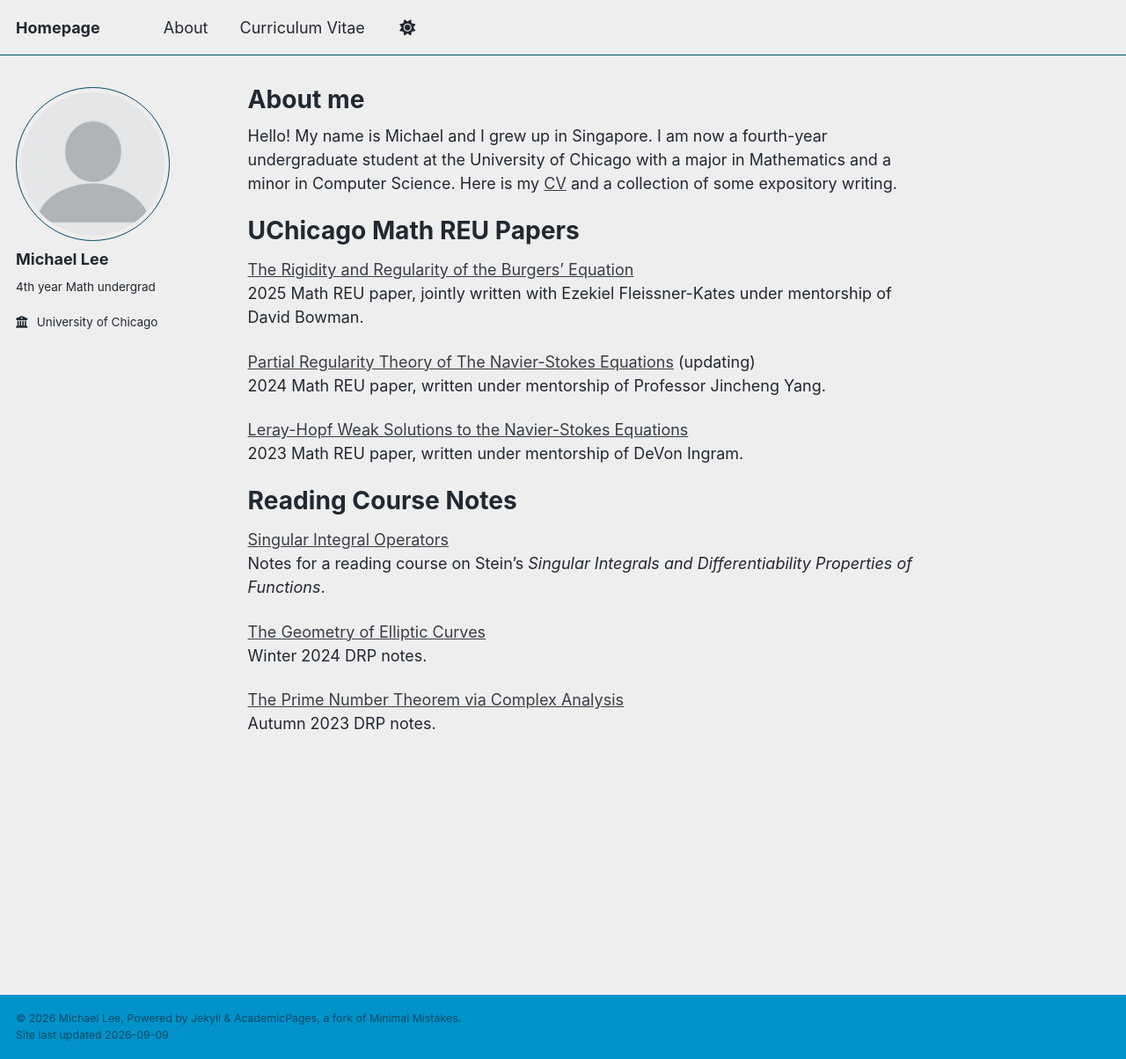
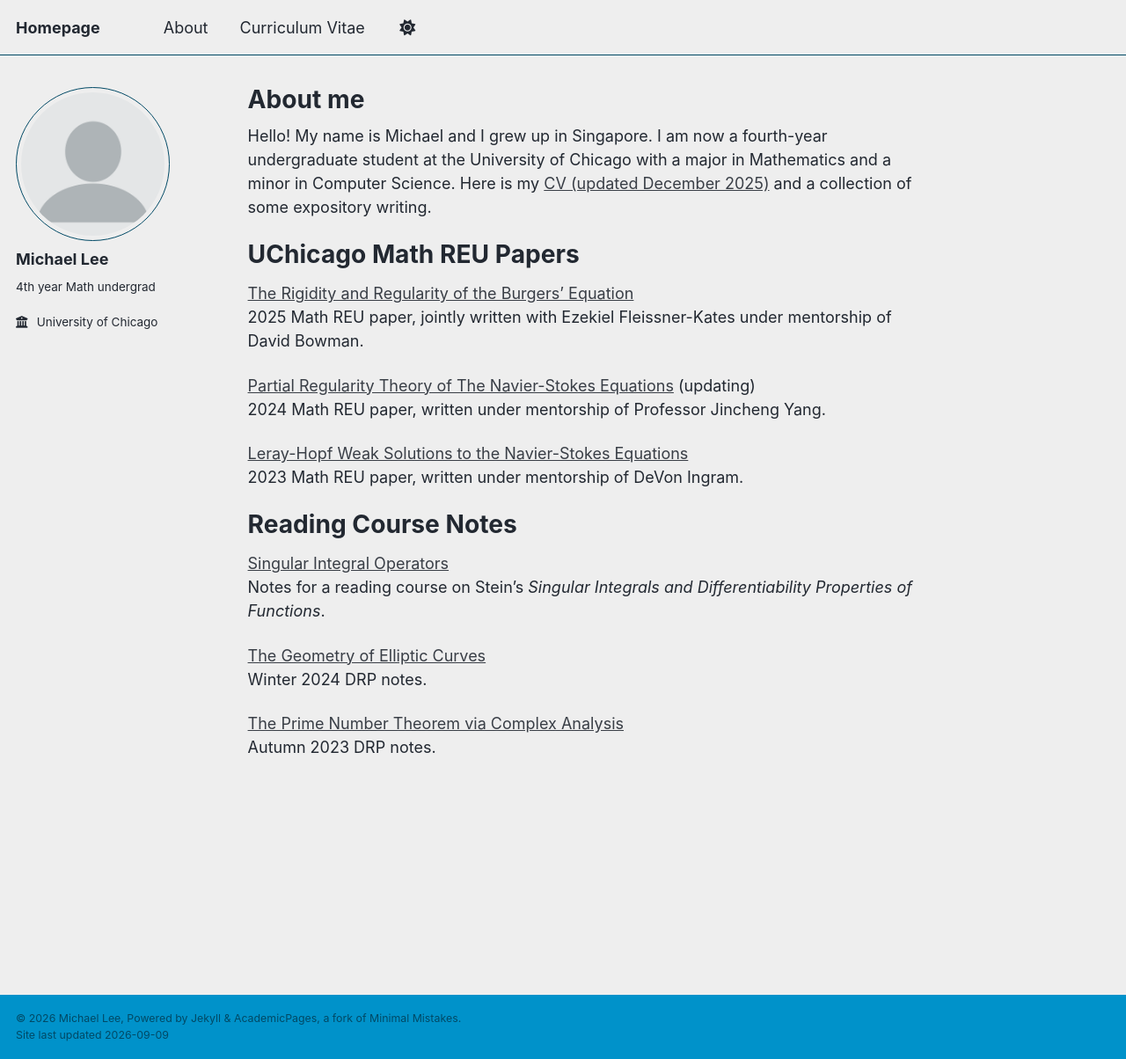
Before and after one commit to leemichaeljh/leemichaeljh.github.io, a Jekyll site: the page built from _pages/about.md, in a window 1280 px wide and 1204 px high. Shown: the whole window at 88% size. Built offline with Jekyll 4.4.1, drawn with Linux system fonts in a browser that asks for light colours; a script that is not in the unit is left out.

Commit message:
Revise CV link text in about page
Updated CV link text to include 'updated December 2025'.

```diff
--- a/_pages/about.md
+++ b/_pages/about.md
@@ -7,7 +7,7 @@ redirect_from:
   - /about.html
 ---
 
-Hello! My name is Michael and I grew up in Singapore. I am now a fourth-year undergraduate student at the University of Chicago with a major in Mathematics and a minor in Computer Science. Here is my [CV](files/cv.pdf) and a collection of some expository writing.
+Hello! My name is Michael and I grew up in Singapore. I am now a fourth-year undergraduate student at the University of Chicago with a major in Mathematics and a minor in Computer Science. Here is my [CV (updated December 2025)](files/cv.pdf) and a collection of some expository writing.
 
 UChicago Math REU Papers
 ======
```
